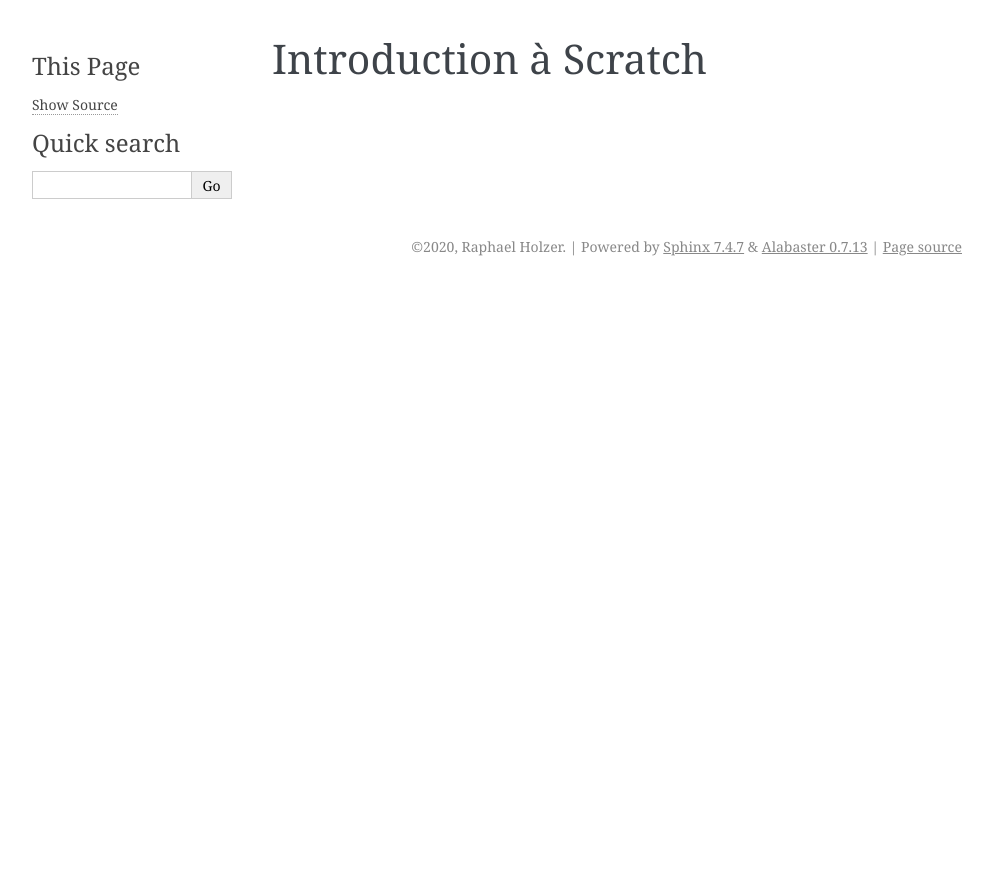
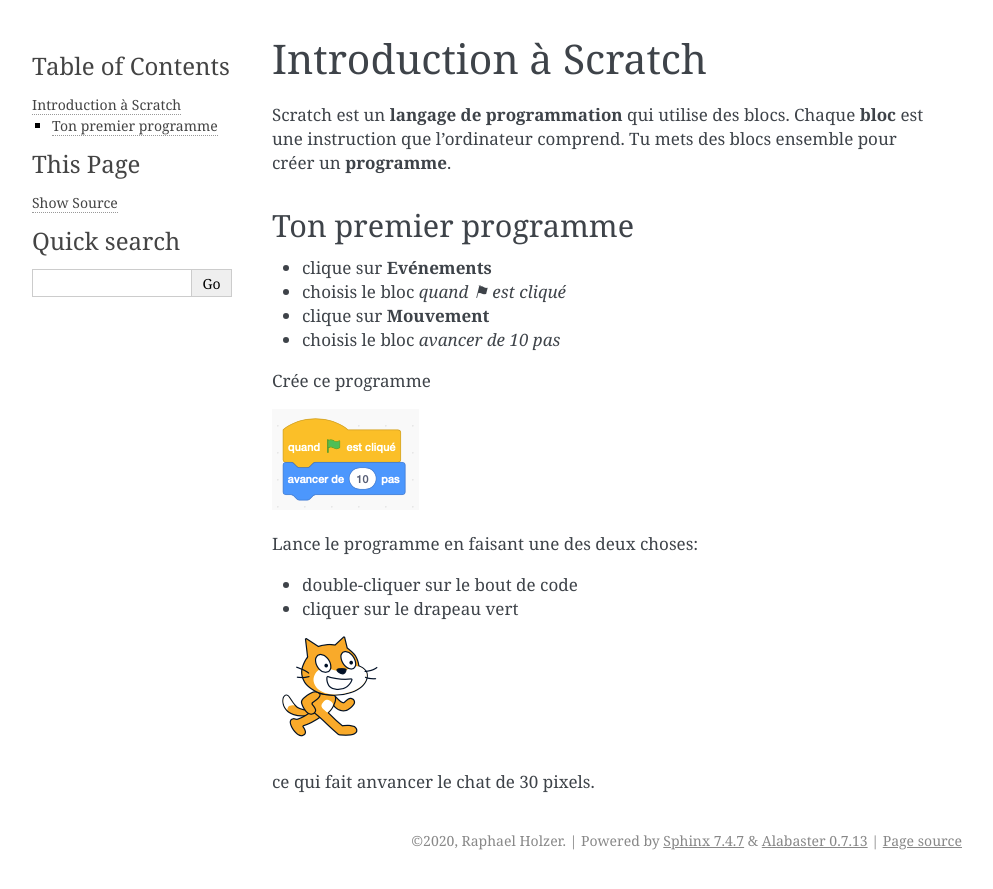
Before and after one commit to rasql/scratch-tutorial, a Sphinx documentation site: the page built from docs/1_intro/intro.rst, in a window 1280 px wide. Shown: the top 889 px of the page, without its empty margins (148-1141 px from the left). Built offline with Sphinx 7.4.7, drawn with Linux system fonts in a browser that asks for light colours.

Commit message:
add intro

```diff
--- a/docs/1_intro/intro.rst
+++ b/docs/1_intro/intro.rst
@@ -1,2 +1,29 @@
 Introduction à Scratch
 ======================
+
+Scratch est un **langage de programmation** qui utilise des blocs.
+Chaque **bloc** est une instruction que l'ordinateur comprend.
+Tu mets des blocs ensemble pour créer un **programme**.
+
+
+Ton premier programme
+---------------------
+
+- clique sur **Evénements**
+- choisis le bloc *quand ⚑ est cliqué*
+- clique sur **Mouvement**
+- choisis le bloc *avancer de 10 pas*
+
+Crée ce programme
+
+.. image:: intro1.png
+
+Lance le programme en faisant une des deux choses:
+
+- double-cliquer sur le bout de code
+- cliquer sur le drapeau vert
+
+.. image:: cat.png
+
+
+ce qui fait anvancer le chat de 30 pixels.
--- a/docs/index.rst
+++ b/docs/index.rst
@@ -10,6 +10,8 @@
    :maxdepth: 2
    :caption: Contents:
 
+   1_intro/intro
+
 
 
 Indices and tables
```
Also changed, not shown: docs/1_intro/cat.png (added), docs/1_intro/intro1.png (added), docs/1_intro/space_30pix.png (added).
